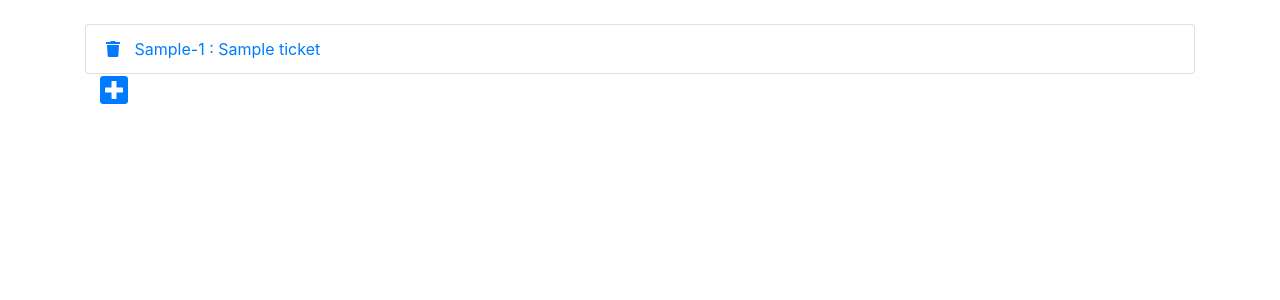
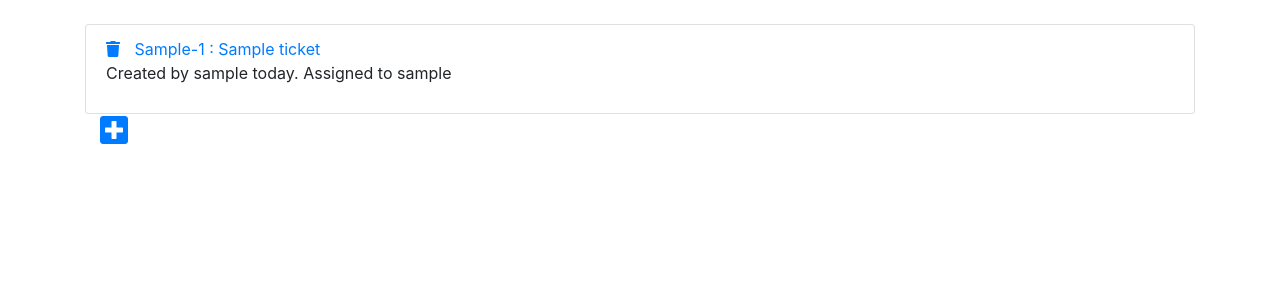
Before and after one commit to jgrugru/grewtix, a Django app: page / in a window 1280 px wide. Shown: the part 56-356 px from the top of the page. Run offline with Django 3.2, Linux system fonts and the light colour scheme; tables that the repository leaves empty hold one stand-in row (values such as "Sample post"); some libraries are stand-ins or nearby versions.

Commit message:
Added short description to tickets on homepage and updated readme

```diff
--- a/grewtix/tickets/templates/tickets/index.html
+++ b/grewtix/tickets/templates/tickets/index.html
@@ -9,6 +9,14 @@
                      <i style="padding-right: 10px;" class="fas fa-trash"></i>
                 </a>
                 <a href="{% url 'tickets:edit' ticket.id %}">{{ ticket }} : {{ticket.subject}}</a>
+                <p>Created by {{ ticket.creator }}
+
+                    {% if ticket.how_many_days_old > 0 %}
+                        {{ticket.how_many_days_old }} days ago.
+                    {% else %}
+                        today.
+                    {% endif %}
+                Assigned to {{ticket.owner}}</p>
             </li>
             {% endfor %}
         </ul>
```
Also changed, not shown: README.md.
